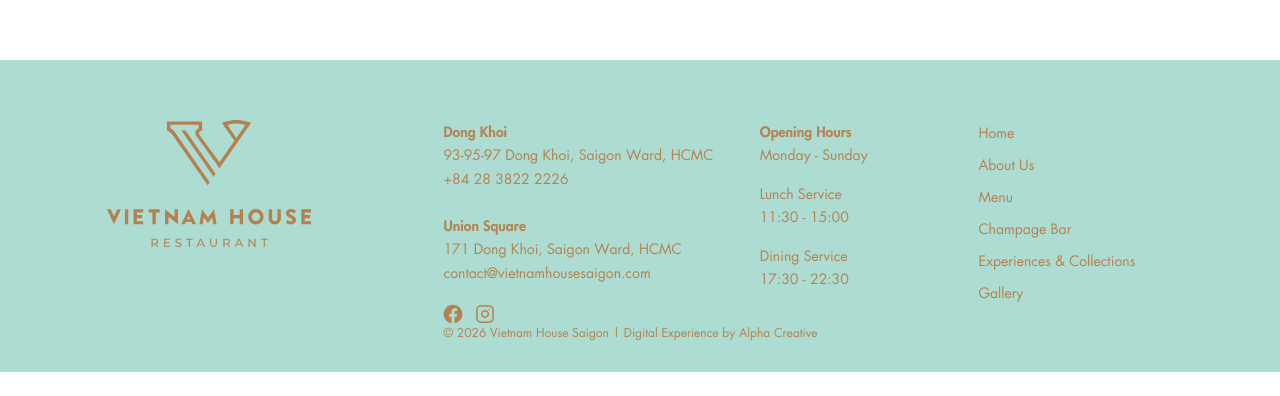
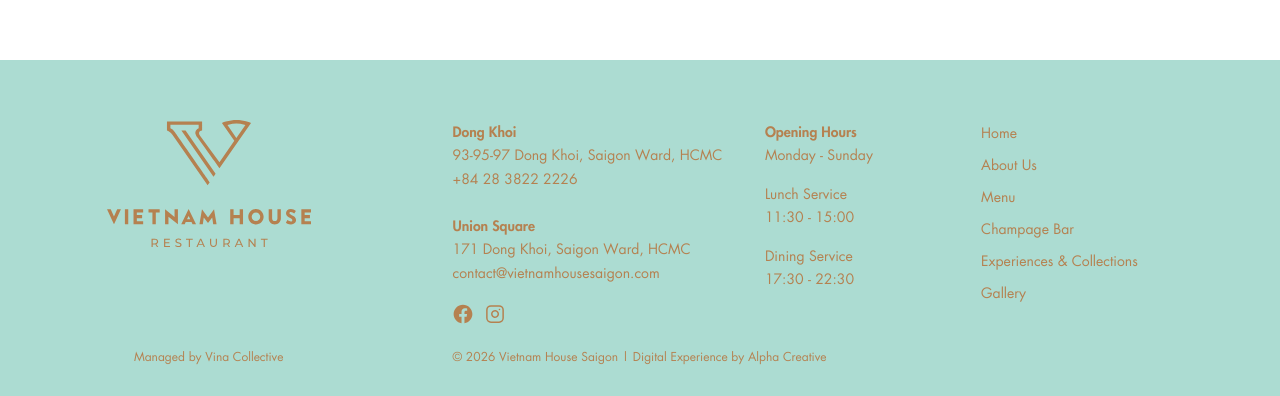
Before and after one commit to alphacreativee/Vietnam-House-Sai-Gon, a website: page index.html in a window 1280 px wide. Shown: the part 740-1136 px from the top of the page. Before the commit the page ends 1112 px from the top, so only its background shows below. Drawn offline with Linux system fonts and the light colour scheme.

Commit message:
add footer

```diff
--- a/assets/scss/_footer.scss
+++ b/assets/scss/_footer.scss
@@ -2,9 +2,9 @@
   background-color: var(--color-primary-2);
   .footer {
     &-container {
-      padding: 60px 0 32px;
+      padding-top: 60px;
       display: grid;
-      grid-template-columns: 3fr 7fr;
+      grid-template-columns: 204px auto;
       gap: 24px;
     }
     &-main {
@@ -96,9 +96,24 @@
         display: grid;
         grid-template-columns: 3fr 2fr 2fr;
         gap: 24px;
+        padding-left: calc(calc(1 / 12) * 100% + 48px);
       }
       &-bottom {
+        display: grid;
+        grid-template-columns: 204px auto;
+        gap: 24px;
+        padding-top: 24px;
+        padding-bottom: 32px;
+        .text-managed {
+          font-size: 12px;
+          line-height: 16px;
+          font-weight: 400;
+          color: var(--color-primary-1);
+          font-family: var(--font-body);
+          text-align: center;
+        }
         .text-copyright {
+          padding-left: calc(calc(1 / 12) * 100% + 48px);
           display: flex;
           align-items: center;
           gap: 4px;
--- a/components/footer.html
+++ b/components/footer.html
@@ -138,7 +138,10 @@
               </ul>
             </div>
           </div>
+        </div>
+      </div>
       <div class="footer-main-bottom">
+        <div class="text-managed">Managed by Vina Collective</div>
         <div class="text-copyright">
           <span> © 2026 Vietnam House Saigon</span> |
           <span
@@ -154,5 +157,3 @@
     </div>
   </div>
 </div>
-  </div>
-</div>
```
Also changed, not shown: assets/main/css/style.css, assets/main/css/style.min.css. Lines whose indentation alone changed are shown as unchanged.
